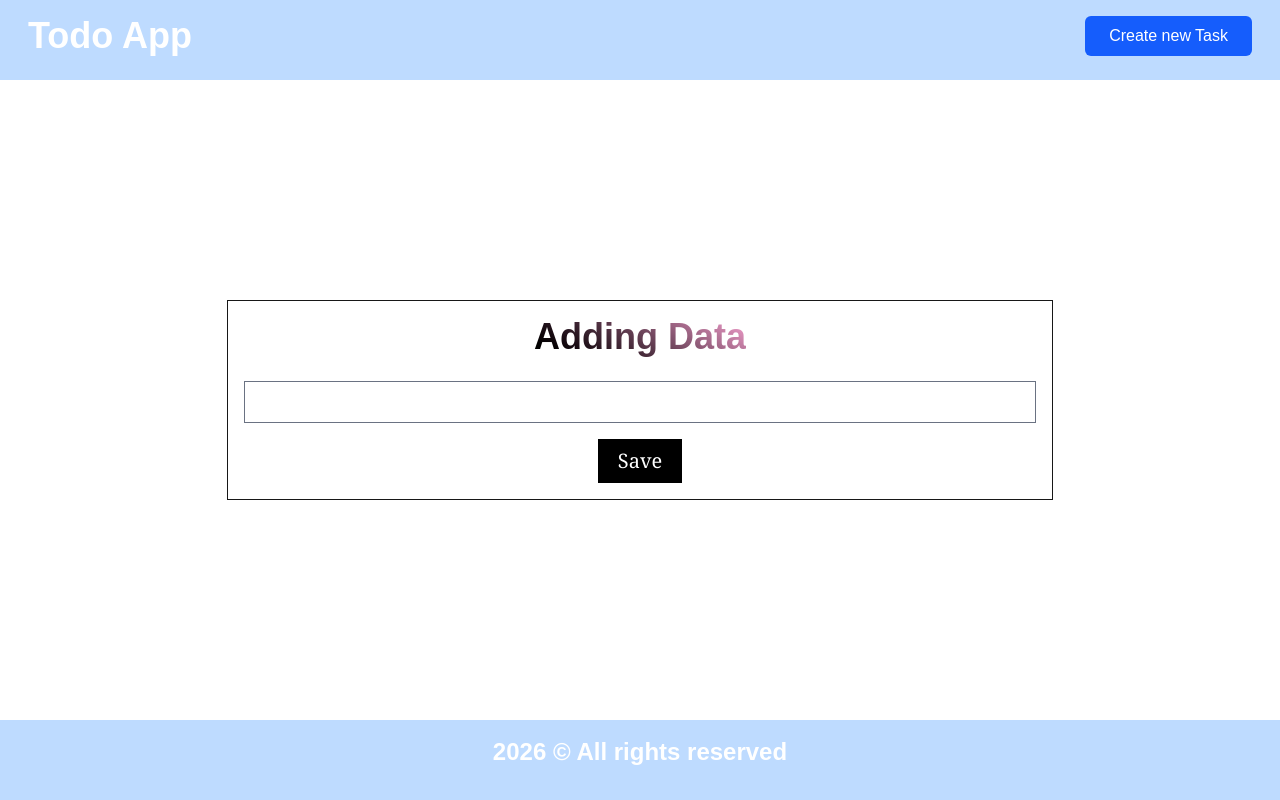
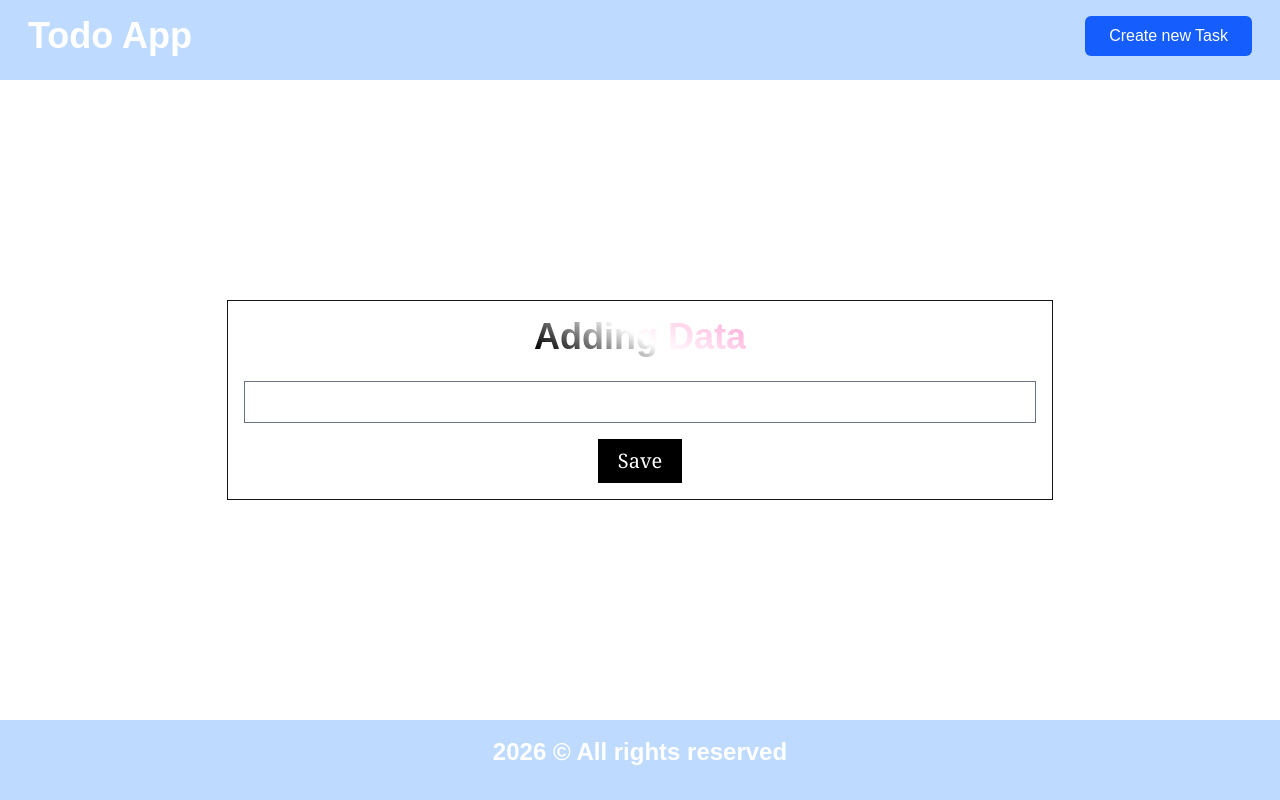
Before and after one commit to nazisharifi2025/TodoAPP, a Next.js app: page /Create in a window 1280 px wide. Built offline with nearby package versions, Linux system fonts and the light colour scheme; no server answers.

Commit message:
added new styles

```diff
--- a/src/app/Create/page.tsx
+++ b/src/app/Create/page.tsx
@@ -19,7 +19,7 @@ export default async function(){
     return(
         <div className="h-screen w-full flex justify-center items-center p-5">
             <div className="w-8/12 border h-fit p-4 flex items-center flex-col gap-6">
-                <h1 className="text-4xl font-bold bg-linear-210 from-pink-300 to-black bg-clip-text text-transparent">Adding Data</h1>
+                <h1 className="text-4xl font-bold bg-linear-210 from-pink-300 via-white to-black bg-clip-text text-transparent">Adding Data</h1>
                 <form action={CreateData} className="flex w-full flex-col gap-4 justify-center items-center">
                     <input name="task" type="text" className="border w-full border-gray-500 outline-0 py-2 px-5" />
                     <button type="submit" className="text-white bg-black font-serif text-xl py-2 px-5">Save</button>
```
